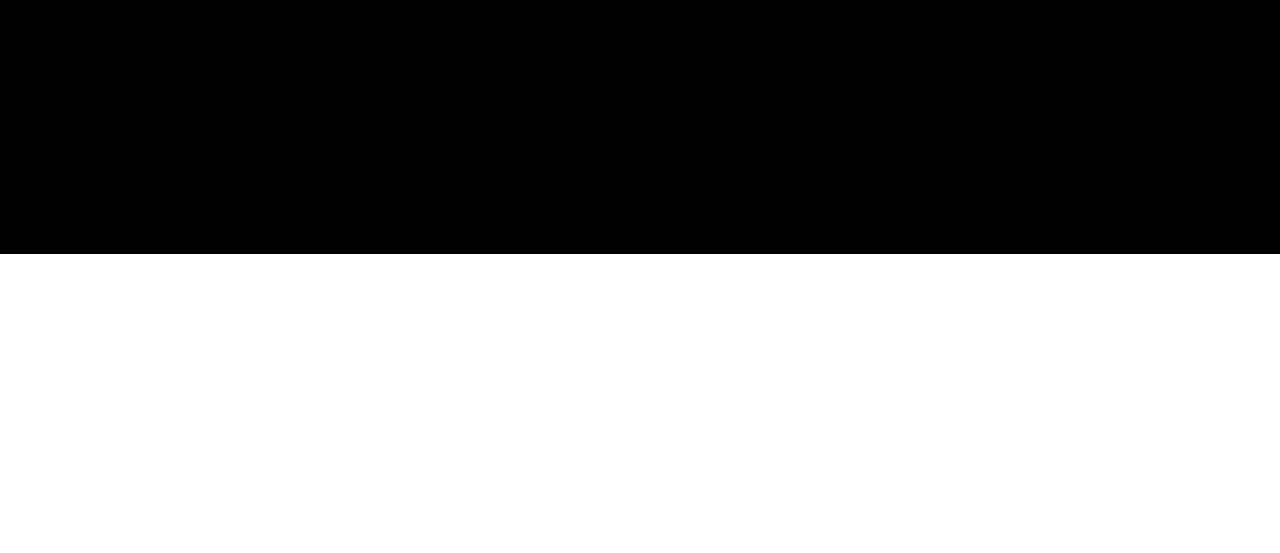
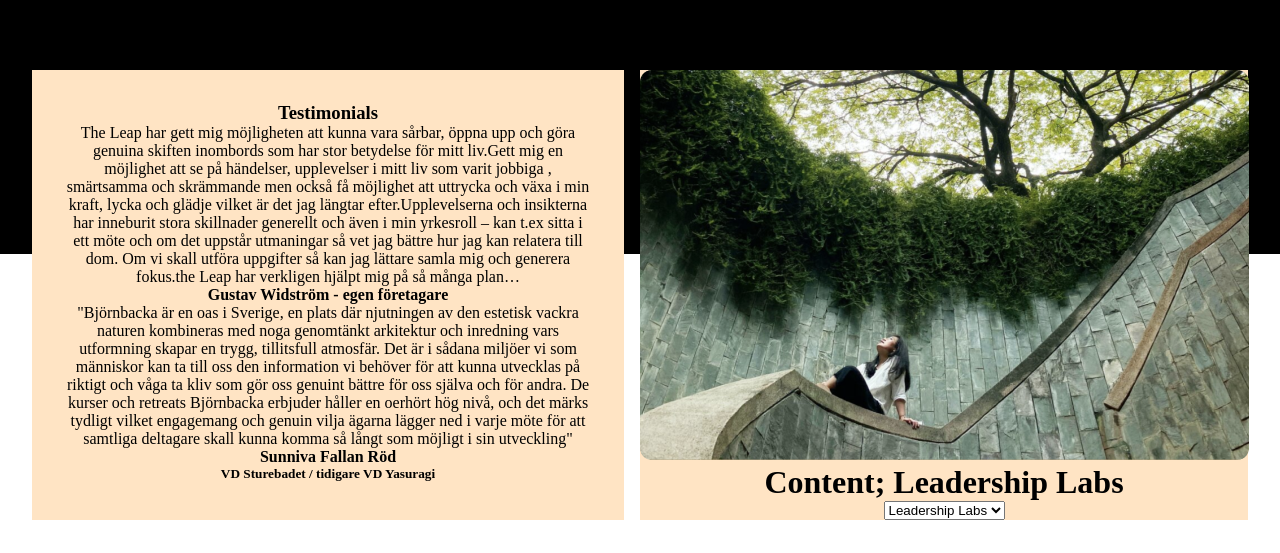
Before and after one commit to code-collaborate-fed24/bjornbacka, a React (Create React App) app: page / in a window 1280 px wide. Shown: the part 546-1099 px from the top of the page. Before the commit the page ends 800 px from the top, so only its background shows below. Built offline with nearby package versions, Linux system fonts and the light colour scheme.

Commit message:
add testimonials component with dropdown

```diff
--- /dev/null
+++ b/src/components/Dropdown/index.js
@@ -0,0 +1,30 @@
+import React from "react";
+import ReactDOM from "react-dom";
+
+let nombres = ["Leadership Labs", "Dragmon", "Guilmon", "Voz Rasposa", "Omar"];
+
+export default class DropDown extends React.Component {
+  constructor(props) {
+    super(props);
+    this.state = { name: "Leadership Labs" };
+    this.handleChange = this.handleChange.bind(this);
+  }
+  handleChange(e) {
+    const newName = e.target.value;
+    this.setState({ name: newName });
+  }
+  render() {
+    return (
+      <div>
+        <h1>Content; {this.state.name}</h1>
+        <select onChange={this.handleChange}>
+          {nombres.map((n) => (
+            <option value={n}>{n}</option>
+          ))}
+        </select>
+      </div>
+    );
+  }
+}
+const rootElement = document.getElementById("root");
+ReactDOM.render(<DropDown />, rootElement);
--- /dev/null
+++ b/src/components/Testimonials/index.js
@@ -0,0 +1,47 @@
+import React from "react";
+import "./testimonials.css";
+import Dropdown from "../Dropdown";
+
+const Testimonial = () => {
+  return (
+    <div className="Testimonials-container">
+      <div className="One">
+        <h3>Testimonials</h3>
+        <p>
+          The Leap har gett mig möjligheten att kunna vara sårbar, öppna upp och
+          göra genuina skiften inombords som har stor betydelse för mitt
+          liv.Gett mig en möjlighet att se på händelser, upplevelser i mitt liv
+          som varit jobbiga , smärtsamma och skrämmande men också få möjlighet
+          att uttrycka och växa i min kraft, lycka och glädje vilket är det jag
+          längtar efter.Upplevelserna och insikterna har inneburit stora
+          skillnader generellt och även i min yrkesroll – kan t.ex sitta i ett
+          möte och om det uppstår utmaningar så vet jag bättre hur jag kan
+          relatera till dom. Om vi skall utföra uppgifter så kan jag lättare
+          samla mig och generera fokus.the Leap har verkligen hjälpt mig på så
+          många plan…
+        </p>
+        <h4>Gustav Widström - egen företagare</h4>
+        <p>
+          "Björnbacka är en oas i Sverige, en plats där njutningen av den
+          estetisk vackra naturen kombineras med noga genomtänkt arkitektur och
+          inredning vars utformning skapar en trygg, tillitsfull atmosfär. Det
+          är i sådana miljöer vi som människor kan ta till oss den information
+          vi behöver för att kunna utvecklas på riktigt och våga ta kliv som gör
+          oss genuint bättre för oss själva och för andra. De kurser och
+          retreats Björnbacka erbjuder håller en oerhört hög nivå, och det märks
+          tydligt vilket engagemang och genuin vilja ägarna lägger ned i varje
+          möte för att samtliga deltagare skall kunna komma så långt som möjligt
+          i sin utveckling"
+        </p>
+        <h4>Sunniva Fallan Röd</h4>
+        <h5>VD Sturebadet / tidigare VD Yasuragi</h5>
+      </div>
+      <div className="Two">
+        <img src="./images/leadershipsimage.png" alt="leadershipsimage" />
+        <Dropdown />
+      </div>
+    </div>
+  );
+};
+
+export default Testimonial;
--- /dev/null
+++ b/src/components/Testimonials/testimonials.css
@@ -0,0 +1,17 @@
+.Testimonials-container {
+  width: 100%;
+  padding: 2rem;
+  display: flex;
+  gap: 1rem;
+}
+
+.One,
+.Two {
+  background-color: bisque;
+  width: 50%;
+  padding: 2rem;
+}
+
+.Two {
+  padding: 0;
+}
--- a/src/pages/Home/index.js
+++ b/src/pages/Home/index.js
@@ -4,6 +4,7 @@ import Header from "../../components/Header";
 import Kurser from "../../components/Kurser";
 import Partners from "../../components/Partners";
 import PartnerLogos from "../../components/partnersLogos";
+import Testimonial from "../../components/Testimonials";
 
 import "./home.css";
 function index() {
@@ -14,6 +15,8 @@ function index() {
         <Partners />
         <Kurser />
         <PartnerLogos />
+        <Testimonial />
+
         <Footer />
       </div>
     </>
```
Also changed, not shown: public/images/leadershipsimage.png (added). Lines whose indentation alone changed are shown as unchanged.
